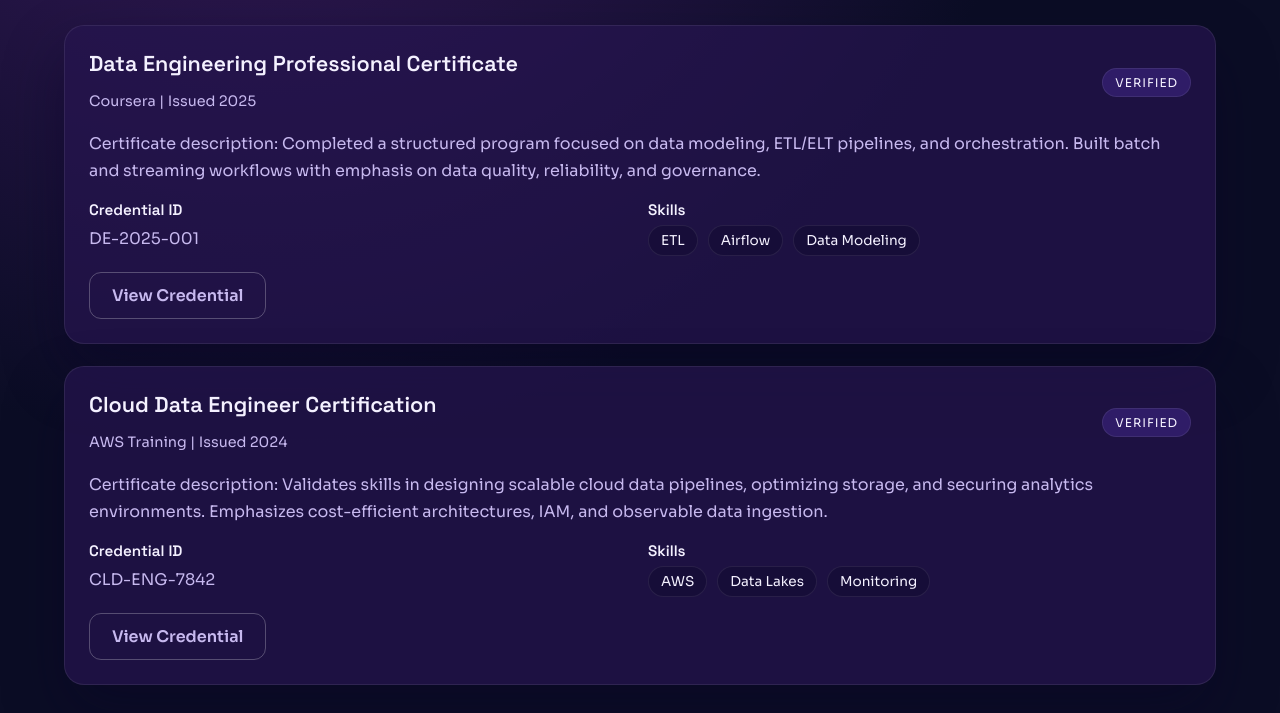
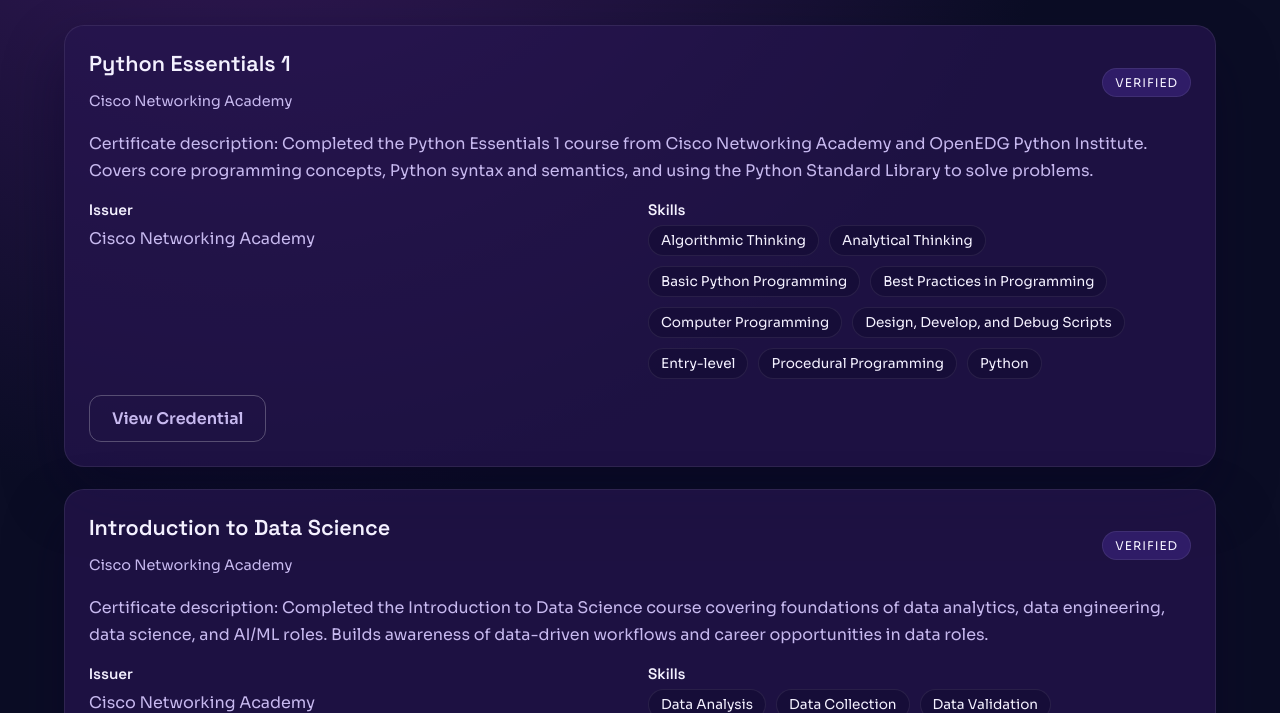
Before and after one commit to Devangi2217/portfolio, a website: page achievements.html in a window 1280 px wide. Shown: the part 667-1380 px from the top of the page. Drawn offline with Linux system fonts and the light colour scheme; no server answers.

Commit message:
Update certificate names and skills

```diff
--- a/achievements.html
+++ b/achievements.html
@@ -55,28 +55,34 @@
           <article class="cert-card">
             <div class="cert-header">
               <div>
-                <h3>Data Engineering Professional Certificate</h3>
-                <p class="cert-meta">Coursera | Issued 2025</p>
+                <h3>Python Essentials 1</h3>
+                <p class="cert-meta">Cisco Networking Academy</p>
               </div>
               <span class="cert-badge">Verified</span>
             </div>
             <p>
-              Certificate description: Completed a structured program focused
-              on data modeling, ETL/ELT pipelines, and orchestration. Built
-              batch and streaming workflows with emphasis on data quality,
-              reliability, and governance.
+              Certificate description: Completed the Python Essentials 1 course
+              from Cisco Networking Academy and OpenEDG Python Institute.
+              Covers core programming concepts, Python syntax and semantics,
+              and using the Python Standard Library to solve problems.
             </p>
             <div class="cert-details">
               <div>
-                <h4>Credential ID</h4>
-                <p>DE-2025-001</p>
+                <h4>Issuer</h4>
+                <p>Cisco Networking Academy</p>
               </div>
               <div>
                 <h4>Skills</h4>
                 <div class="chip-list">
-                  <span class="chip">ETL</span>
-                  <span class="chip">Airflow</span>
-                  <span class="chip">Data Modeling</span>
+                  <span class="chip">Algorithmic Thinking</span>
+                  <span class="chip">Analytical Thinking</span>
+                  <span class="chip">Basic Python Programming</span>
+                  <span class="chip">Best Practices in Programming</span>
+                  <span class="chip">Computer Programming</span>
+                  <span class="chip">Design, Develop, and Debug Scripts</span>
+                  <span class="chip">Entry-level</span>
+                  <span class="chip">Procedural Programming</span>
+                  <span class="chip">Python</span>
                 </div>
               </div>
             </div>
@@ -89,28 +95,28 @@
           <article class="cert-card">
             <div class="cert-header">
               <div>
-                <h3>Cloud Data Engineer Certification</h3>
-                <p class="cert-meta">AWS Training | Issued 2024</p>
+                <h3>Introduction to Data Science</h3>
+                <p class="cert-meta">Cisco Networking Academy</p>
               </div>
               <span class="cert-badge">Verified</span>
             </div>
             <p>
-              Certificate description: Validates skills in designing scalable
-              cloud data pipelines, optimizing storage, and securing analytics
-              environments. Emphasizes cost-efficient architectures, IAM, and
-              observable data ingestion.
+              Certificate description: Completed the Introduction to Data Science
+              course covering foundations of data analytics, data engineering,
+              data science, and AI/ML roles. Builds awareness of data-driven
+              workflows and career opportunities in data roles.
             </p>
             <div class="cert-details">
               <div>
-                <h4>Credential ID</h4>
-                <p>CLD-ENG-7842</p>
+                <h4>Issuer</h4>
+                <p>Cisco Networking Academy</p>
               </div>
               <div>
                 <h4>Skills</h4>
                 <div class="chip-list">
-                  <span class="chip">AWS</span>
-                  <span class="chip">Data Lakes</span>
-                  <span class="chip">Monitoring</span>
+                  <span class="chip">Data Analysis</span>
+                  <span class="chip">Data Collection</span>
+                  <span class="chip">Data Validation</span>
                 </div>
               </div>
             </div>
```
